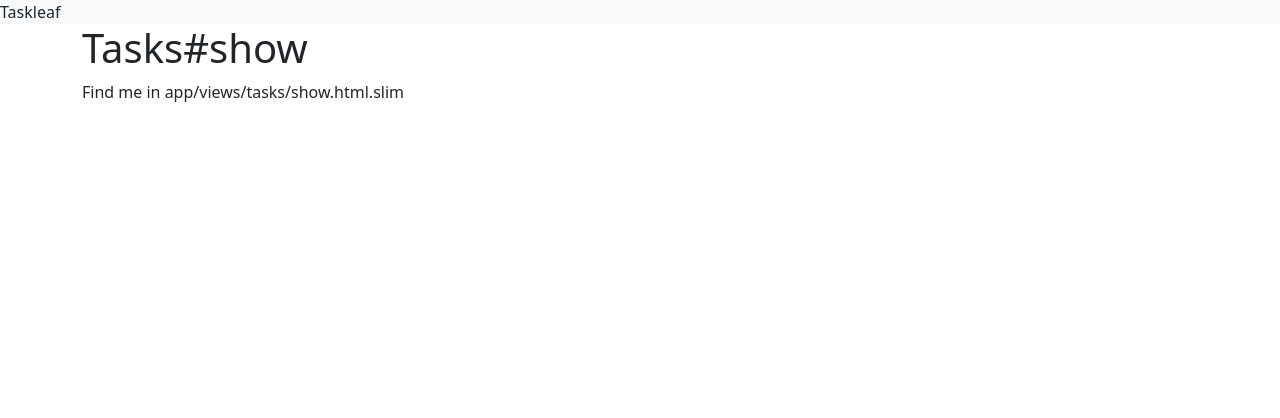
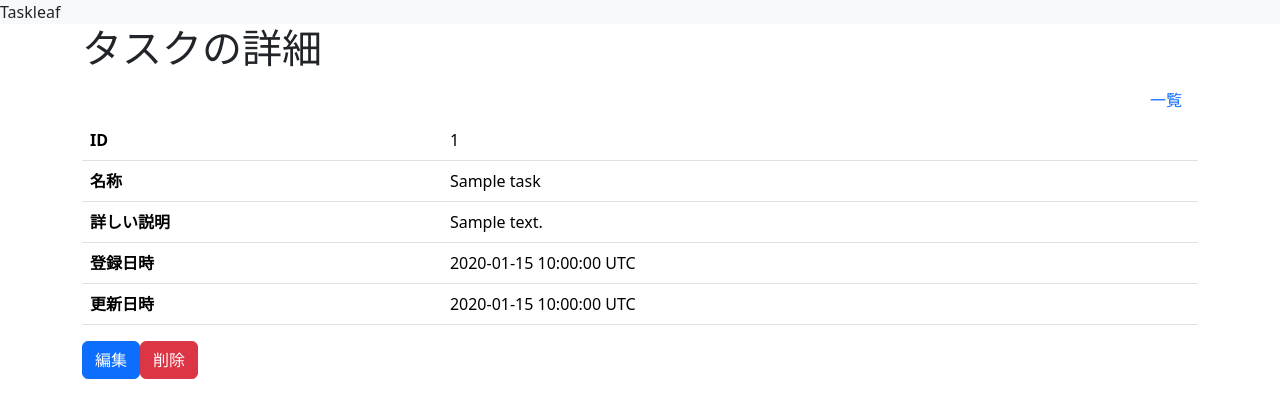
Before and after one commit to Naki61/taskleaf, a Rails app: page /tasks/1 in a window 1280 px wide. Shown: the top 418 px of the page. Run offline with Rails 7, Linux system fonts and the light colour scheme; tables that the repository leaves empty hold one stand-in row (values such as "Sample post"); style sheets or scripts are compiled from the project's sources; some libraries are stand-ins or nearby versions.

Commit message:
second commit

```diff
--- a/app/controllers/tasks_controller.rb
+++ b/app/controllers/tasks_controller.rb
@@ -1,14 +1,42 @@
 class TasksController < ApplicationController
   def index
+    @tasks = Task.all#ビューで利用したい全てのデータを取得して、ビューに伝えるためのインスタンス変数に格納
   end
 
   def show
+    @task = Task.find(params[:id])
   end
 
   def new
-    @tasks = Task.new
+    @task = Task.new
   end
 
   def edit
+    @task = Task.find(params[:id])
   end
+
+  def update
+    task = Task.find(params[:id])
+    task.update!(task_params)
+    redirect_to tasks_url, notice: "タスク「#{task.name}を更新しました。"
+  end
+
+  def destroy
+    task = Task.find(params[:id])
+    task.destroy
+    redirect_to tasks_url, notice: "タスク「#{task.name}」を削除しました。"
+  end
+
+  def create
+    task = Task.new(task_params)#安全化されたtaskパラメータを取得
+    task.save!#データベースに保存
+    redirect_to tasks_url, notice: "タスク「#{task.name}」を登録しました。"#一覧画面に遷移させる
+  end
+
+  private
+
+  def task_params
+    params.require(:task).permit(:name, :description)
+  end
+
 end
--- a/app/views/layouts/application.html.slim
+++ b/app/views/layouts/application.html.slim
@@ -11,4 +11,6 @@ html
     .app-title.nevbar.nevbar-expand-md.nevbar-light.bg-light
       .nevbar-brand Taskleaf
     .container
+      - if flash.notice.present?
+        .alert.alert-success= flash.notice
       = yield
--- a/app/views/tasks/show.html.slim
+++ b/app/views/tasks/show.html.slim
@@ -1,2 +1,24 @@
-h1 Tasks#show
-p Find me in app/views/tasks/show.html.slim
+h1 タスクの詳細
+
+.nav.justify-content-end
+  = link_to '一覧', tasks_path, class: 'nav-link'
+table.table.table-hover
+  tbody
+    tr
+      th= Task.human_attribute_name(:id)
+      td= @task.id
+    tr
+      th= Task.human_attribute_name(:name)
+      td= @task.name
+    tr
+      th= Task.human_attribute_name(:description)
+      td= simple_format(h(@task.description), {}, sanitize: false, wrapper_tag: "div")
+    tr
+      th= Task.human_attribute_name(:created_at)
+      td= @task.created_at
+    tr
+      th= Task.human_attribute_name(:updated_at)
+      td= @task.updated_at
+
+= link_to '編集', edit_task_path, class: 'btn btn-primary mr-3'
+= link_to '削除', @task, method: :delete, data: {confirm: "タスク「#{@task.name}」を削除します。よろしいですか？"},class: 'btn btn-danger'
```
Also changed, not shown: app/views/tasks/_form.html.slim (added, +11 -0 lines), app/views/tasks/edit.html.slim (+6 -2 lines), app/views/tasks/index.html.slim (+16 -0 lines), app/views/tasks/new.html.slim (+1 -8 lines).
